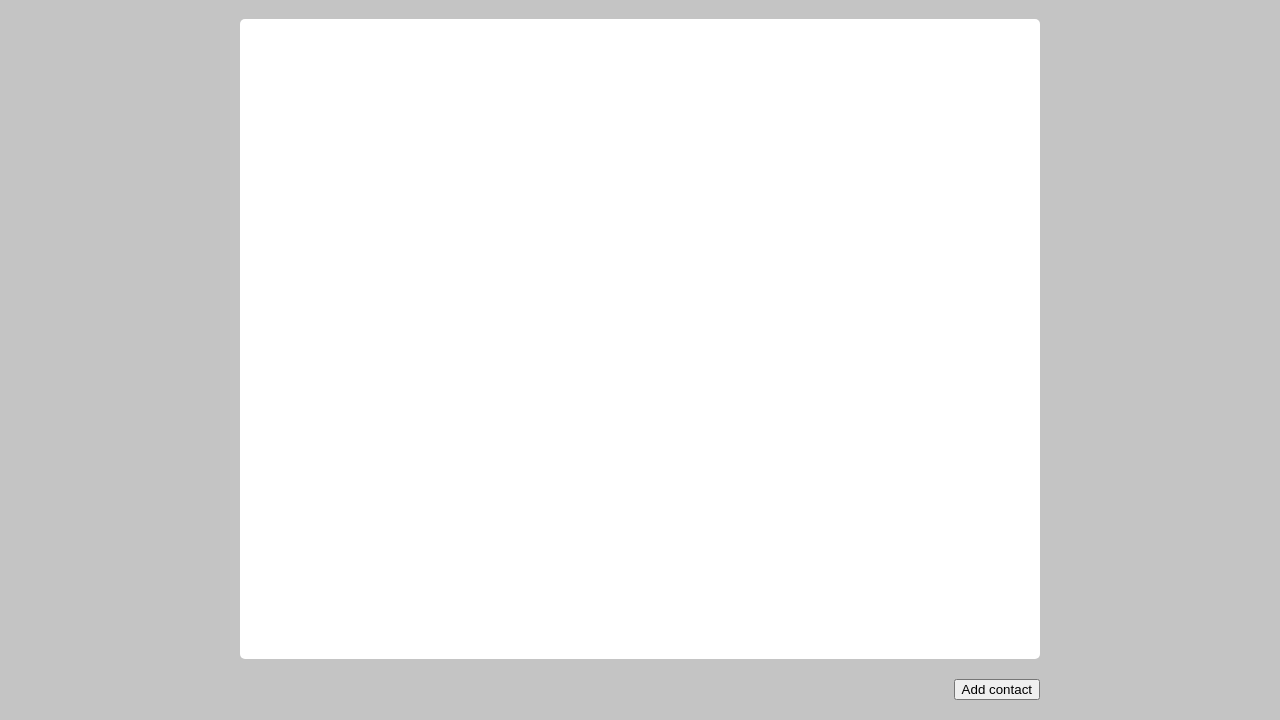
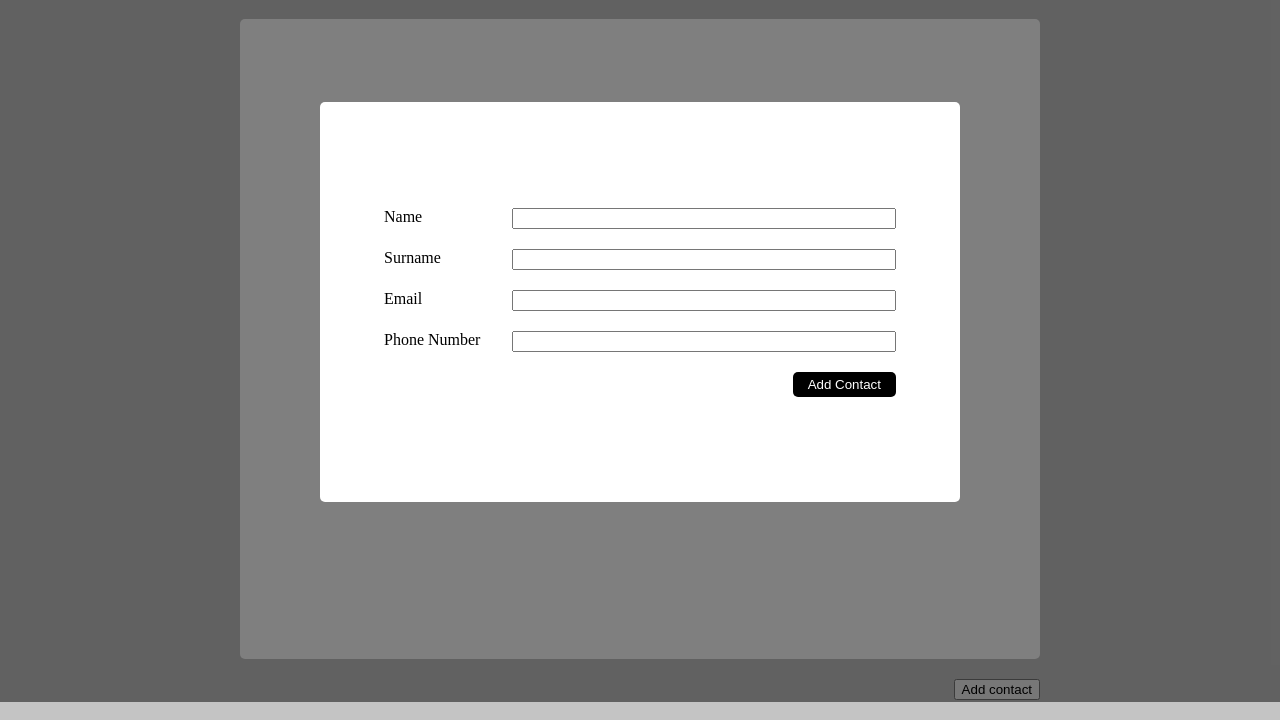
Before and after one commit to henriqueConde/contact-book, a plain HTML site: page index.html in a window 1280 px wide. Both pictures are taken after a click on the button "Add contact". Shown: the part 98-818 px from the top of the page. Drawn offline with Linux system fonts and the light colour scheme.

Commit message:
chore: Create add form modal

```diff
--- a/index.html
+++ b/index.html
@@ -10,6 +10,7 @@
 </head>
 <body>
     <div id="app">
+        <div class="container">
             <header class="header">
                 <h1>Contact Book</h1>
             </header>
@@ -21,5 +22,6 @@
                 </button>
             </footer>
         </div>
+    </div>
 </body>
 </html>
--- a/script.js
+++ b/script.js
@@ -1 +1,131 @@
 // TENTAR USAR O MEMOIZATION - CACHEABLE NO CAPITULO 3 DO LIVRO
+const INITIAL_STATE = {
+    contacts: [],
+}
+let state = INITIAL_STATE;
+const MAIN = document.querySelector('#main');
+
+const getLocalStorageState = () => JSON.parse(localStorage.getItem('state'));
+const setLocalStorageState = newState => localStorage.setItem('state', JSON.stringify(newState));
+
+const createEl = (tag, attributes = {}, events = {}) => {
+    const el = document.createElement(tag);
+
+    Object.entries(attributes).forEach(([attr, value]) => {
+        el[attr] = value;
+    })
+
+    Object.entries(events).forEach(([eventType, func]) => {
+        el.addEventListener(eventType, func);
+    });
+
+    return el;
+}
+
+
+// Check if localStorage has state
+const checkLocalStorage = () => {
+    if(!getLocalStorageState()) {
+        setLocalStorageState(INITIAL_STATE);
+    } else {
+        state = {
+            ...state,
+            ...getLocalStorageState(),
+        }
+    }
+}
+
+const renderAddContactModal = () => {
+    const addBtn = document.querySelector('.footer__add-button');
+    addBtn.addEventListener('click', () => {
+        createAddContactModal();
+    })
+}
+
+const createAddContactForm = () => {
+    const formFields = [
+        {
+            name: 'name',
+            label: 'Name',
+            type: 'text',
+            className: 'form__name'
+        },
+        {
+            name: 'surname',
+            label: 'Surname',
+            type: 'text',
+            className: 'form__surname'
+        },
+        {
+            name: 'email',
+            label: 'Email',
+            type: 'email',
+            className: 'form__email'
+        },
+        {
+            name: 'phone-number',
+            label: 'Phone Number',
+            type: 'tel',
+            className: 'form__phone-number'
+        },
+    ];
+
+    const addContactForm = createEl('form', {
+        className: 'form'
+    });
+
+    formFields.forEach(field => {
+        const formGroup = createEl('div', {
+            className: 'form__group',
+        });
+
+        const input = createEl('input', {
+            className: `form__input ${field.className}`,
+            name: field.name,
+            id: field.name,
+            type: field.type
+        });
+
+        const label = createEl('label', {
+            textContent: field.label,
+            className: 'form__label',
+            htmlFor: field.name
+        })
+
+        formGroup.appendChild(label);
+        formGroup.appendChild(input);
+        addContactForm.appendChild(formGroup);
+    })
+
+    const addContactButton = createEl('button', {
+        textContent: 'Add Contact',
+        className: 'form__add-button'
+    })
+
+    addContactForm.appendChild(addContactButton);
+    return addContactForm;
+}
+
+const createAddContactModal = () => {
+    const modalContainer = createEl('div', {
+        className: 'modal-container'
+    })
+
+    const modal = createEl('div', {
+        className: 'modal'
+    })
+
+    modalContainer.appendChild(modal);
+    document.querySelector('#app').appendChild(modalContainer);
+    modal.appendChild(createAddContactForm());
+}
+
+
+const INIT = () => {
+    checkLocalStorage();
+    renderAddContactModal();
+}
+
+INIT();
+
+console.log(state);
--- a/style.css
+++ b/style.css
@@ -23,9 +23,10 @@ button {
     cursor: pointer;
 }
 
-#app {
+.container {
     max-width: 50rem;
     margin: 0 auto;
+    position: relative;
 }
 
 .header {
@@ -50,3 +51,54 @@ button {
     justify-content: flex-end;
     margin: 20px 0;
 }
+
+.modal-container {
+    position: absolute;
+    top: 0;
+    left: 0;
+    right: 0;
+    bottom: 0;
+    background-color: rgba(0,0,0, 0.5);
+    display: flex;
+    flex-direction: column;
+    justify-content: space-around;
+}
+
+.modal {
+    width: 90vw;
+    max-width: 40rem;
+    height: 50vh;
+    background: var(--background-bright-color-primary);
+    border-radius: var(--border-radius);
+    margin: 0 auto;
+    display: flex;
+}
+
+.form {
+    width: 80%;
+    align-self: center;
+    display: flex;
+    flex-direction: column;
+    margin: 0 auto;
+}
+
+.form__group {
+    display: grid;
+    margin-bottom: 20px;
+}
+
+.form__add-button{
+    max-width: 8rem;
+    padding: 5px 15px;
+    border-radius: var(--border-radius);
+    border: none;
+    background-color: black;
+    color: #fff;
+    align-self: flex-end;
+}
+
+@media only screen and (min-width: 768px) {
+    .form__group {
+        grid-template-columns: 1fr 3fr;
+    }
+}
```
Lines whose indentation alone changed are shown as unchanged.
